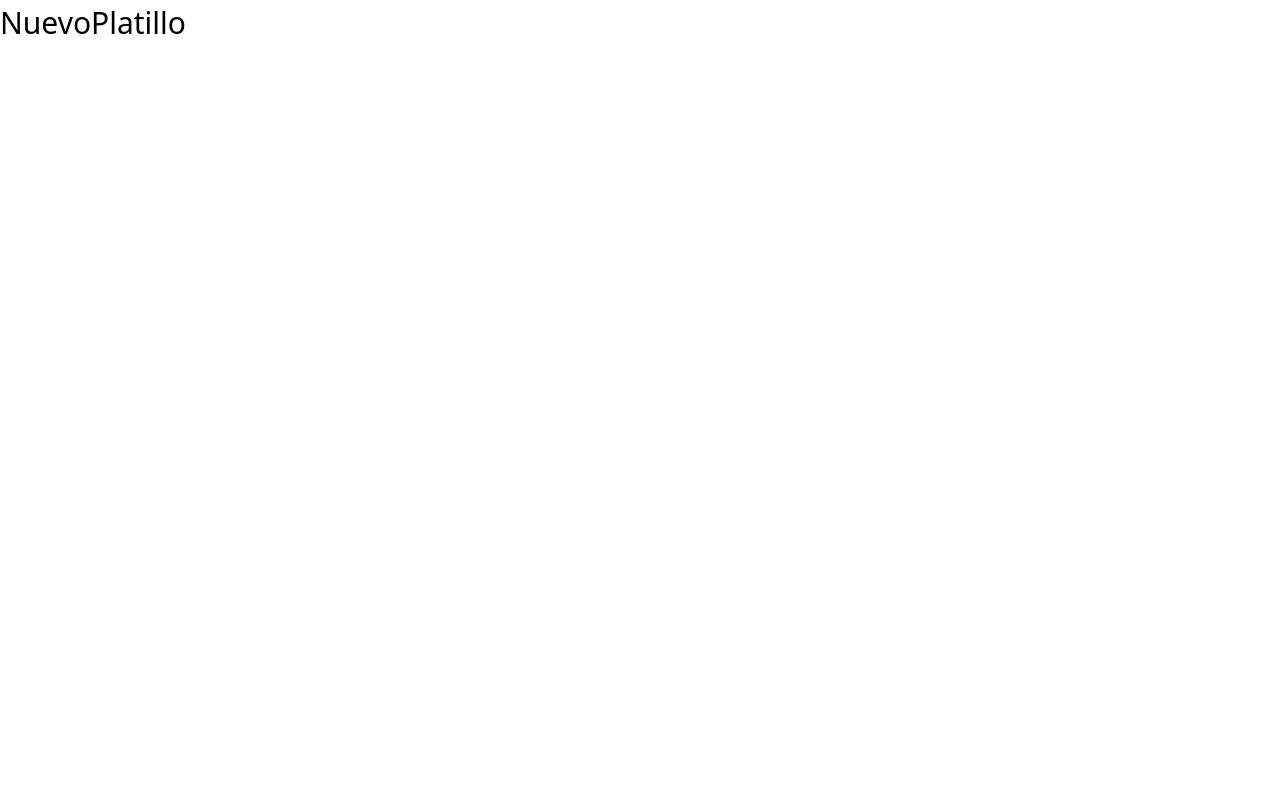
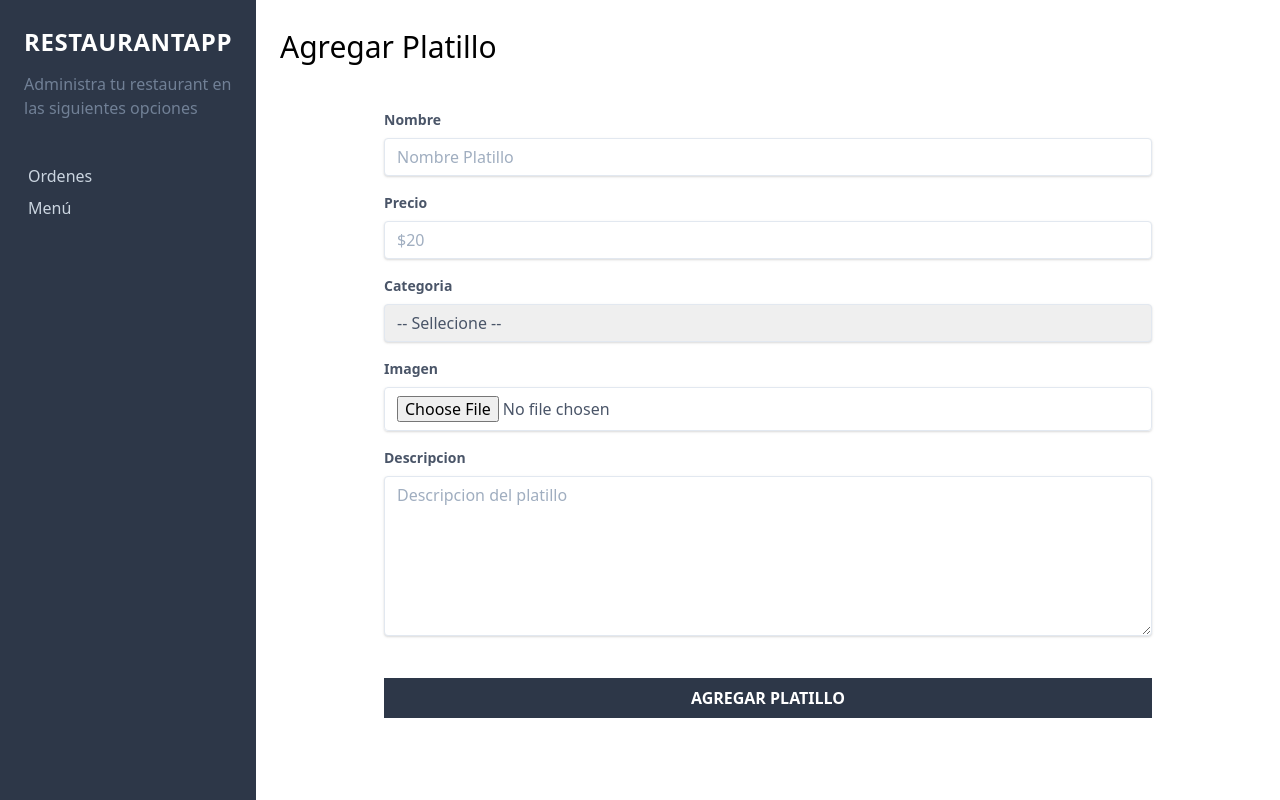
Before and after one commit to eduabundiz/restaurantRealTime, a React (Create React App) app: page /nuevo-platillo in a window 1280 px wide. Built offline with nearby package versions, Linux system fonts and the light colour scheme.

Commit message:
Formulario para agregar platillos

```diff
--- a/src/App.js
+++ b/src/App.js
@@ -4,15 +4,19 @@ import {Routes,Route} from 'react-router';
 import Ordenes from './components/paginas/Ordenes';
 import Menu from './components/paginas/Menu';
 import NuevoPlatillo from './components/paginas/NuevoPlatillo';
+import Sidebar from './components/ui/Sidebar';
 
 function App() {
   return (
-    <div>
-      <Routes>
-        <Route path="/" element={<Ordenes />} />
-        <Route path="/menu" element={<Menu />} />
-        <Route path="/nuevo-platillo" element={<NuevoPlatillo />} />
-      </Routes>
+    <div className="md:flex min-h-screen ">
+      <Sidebar />
+      <div className="md:w-3/5 xl:w-4/5 p-6">
+        <Routes>
+          <Route path="/" element={<Ordenes />} />
+          <Route path="/menu" element={<Menu />} />
+          <Route path="/nuevo-platillo" element={<NuevoPlatillo />} />
+        </Routes>
+      </div>
     </div>
   );
 }
--- a/src/components/paginas/Menu.js
+++ b/src/components/paginas/Menu.js
@@ -1,9 +1,13 @@
 import React from 'react'
+import {Link} from 'react-router-dom';
 
 const Menu = () => {
     return (
         <>
         <h1 className="text-3xl font-light mb-4">Menu</h1>
+        <Link to="/nuevo-platillo" className="bg-blue-800 hover:bg-blue-700, inline-block mb-5 p-2 text-white uppercase font-bold">
+            Agregar Platillo
+        </Link>
         </>
      );
 }
--- a/src/components/paginas/NuevoPlatillo.js
+++ b/src/components/paginas/NuevoPlatillo.js
@@ -3,7 +3,80 @@ import React from 'react'
 const NuevoPlatillo = () => {
     return (
         <>
-        <h1 className="text-3xl font-light mb-4">NuevoPlatillo</h1>
+        <h1 className="text-3xl font-light mb-4">Agregar Platillo</h1>
+
+        <div className="flex justify-center mt-10">
+            <div className=" w-full max-w-3xl">
+                <form>
+                    <div className="mb-4">
+                        <label className="block text-gray-700 text-sm font-bold mb-2" htmlFor="nombre" >Nombre</label>
+                        <input
+                            className="shadow appearance-none border rounded w-full py-2 px-3 text-gray-700 leading-tight focus:outline-nonde focus:shadow-outline"
+                            id="nombre"
+                            type="text"
+                            placeholder="Nombre Platillo"
+
+                        />
+                    </div>
+
+                    <div className="mb-4">
+                        <label className="block text-gray-700 text-sm font-bold mb-2" htmlFor="precio" >Precio</label>
+                        <input
+                            className="shadow appearance-none border rounded w-full py-2 px-3 text-gray-700 leading-tight focus:outline-nonde focus:shadow-outline"
+                            id="precio"
+                            type="number"
+                            placeholder="$20"
+                            min="0"
+
+                        />
+                    </div>
+
+                    <div className="mb-4">
+                        <label className="block text-gray-700 text-sm font-bold mb-2" htmlFor="categoria" >Categoria</label>
+                        <select
+                            className="shadow appearance-none border rounded w-full py-2 px-3 text-gray-700 leading-tight focus:outline-nonde focus:shadow-outline"
+                            id="categoria"
+                            name="categoria"
+                        >
+                            <option value="">-- Sellecione --</option>
+                            <option value="desayuno">Desayuno</option>
+                            <option value="comida">Comida</option>
+                            <option value="cena">Cena</option>
+                            <option value="bebida">Bebidas</option>
+                            <option value="postre">Postre</option>
+                            <option value="ensaladas">Ensaladas</option>
+                        </select>
+                    </div>
+
+                    <div className="mb-4">
+                        <label className="block text-gray-700 text-sm font-bold mb-2" htmlFor="imagen" >Imagen</label>
+                        <input
+                            className="shadow appearance-none border rounded w-full py-2 px-3 text-gray-700 leading-tight focus:outline-nonde focus:shadow-outline"
+                            id="precio"
+                            type="file"
+
+                        />
+                    </div>
+
+                    <div className="mb-4">
+                        <label className="block text-gray-700 text-sm font-bold mb-2" htmlFor="descripcion" >Descripcion</label>
+                        <textarea
+                            className="shadow appearance-none border rounded w-full py-2 px-3 text-gray-700 leading-tight focus:outline-nonde focus:shadow-outline h-40"
+                            id="descripcion"
+                            placeholder="Descripcion del platillo"
+                            min="0"
+
+                        ></textarea>
+                    </div>
+
+                    <input
+                        type="submit"
+                        className="bg-gray-800 hover:bg-gray-900 w-full mt-5 p-2 text-white uppercase font-bold"
+                        value ="Agregar Platillo"
+                    />
+                </form>
+            </div>
+        </div>
         </>
      );
 }
--- /dev/null
+++ b/src/components/ui/Sidebar.js
@@ -0,0 +1,22 @@
+import React from 'react';
+import { NavLink } from 'react-router-dom';
+
+
+const Sidebar = () => {
+    return (
+        <div className="md:w-2/5 xl:w-1/5 bg-gray-800 ">
+            <div className="p-6" >
+                <p className="uppercase text-white text-2xl tracking-wide text-center font-bold ">RestaurantApp</p>
+
+                <p className="mt-3 text-gray-600 " >Administra tu restaurant en las siguientes opciones</p>
+
+                <nav className="mt-10">
+                    <NavLink className="p-1 text-gray-400 block hover:bg-yellow-500 hover:text-gray-900 " activeClassName="text-yellow-500"  to="/">Ordenes</NavLink>
+                    <NavLink className="p-1 text-gray-400 block hover:bg-yellow-500 hover:text-gray-900" activeClassName="text-yellow-500" exact to="/menu">Menú</NavLink>
+                </nav>
+            </div>
+        </div>
+     );
+}
+
+export default Sidebar;
```
